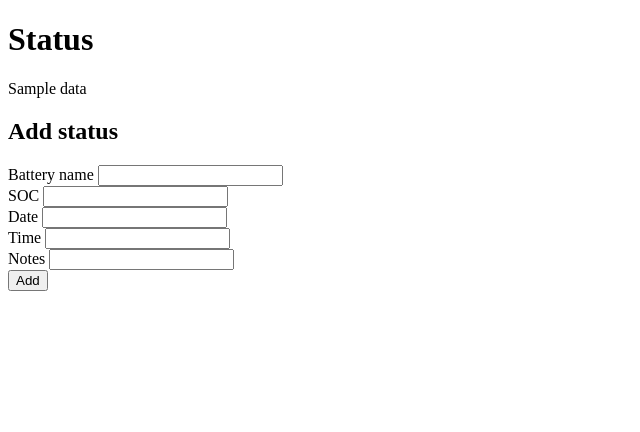
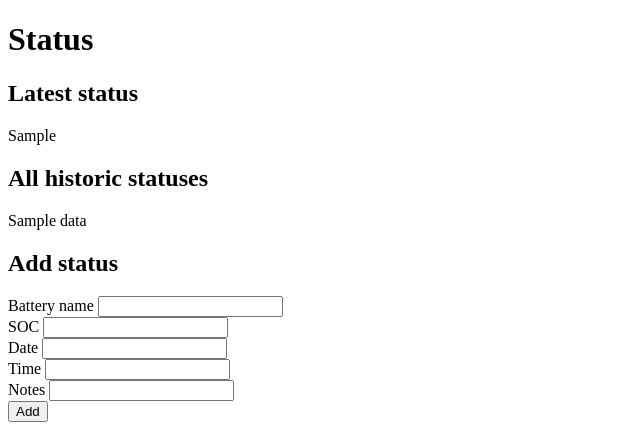
Before and after one commit to darigovresearch/BTMBMS, a Flask app: template App/templates/status.html in a window 1280 px wide. Shown: the part 106-538 px from the top of the page, without its empty margins (0-640 px from the left). Run offline with Flask 2, Linux system fonts and the light colour scheme; the template is opened without the code that fills it: most values are stand-ins (such as "Sample title", 1, 10 or a date in 2020).

Commit message:
feat: Adds latest status to status page

```diff
--- a/App/app.py
+++ b/App/app.py
@@ -98,10 +98,16 @@ def status():
     df = pd.read_csv("..//Data//Status.csv")
     parsed_data = df.to_html()
 
+    # calculating latest data
+    latest_df = df.sort_values('Date').groupby('Battery').tail(1)
+    latest_df.reset_index(drop=True, inplace=True)
+    latest_data = latest_df.to_html()
+
     if request.method == 'GET':
         return render_template(
                                 'status.html',
-                                data=parsed_data
+                                data=parsed_data,
+                                latest_data=latest_data
                               )
     elif request.method == 'POST':
         form_data = request.form
@@ -113,15 +119,20 @@ def status():
         notes_name = form_data["Notes"]
 
         # adding value
-        df.loc[len(df.index)] = [battery_name,soc_name, date_name, time_name, notes_name]
+        df.loc[len(df.index)] = [battery_name, soc_name, date_name, time_name, notes_name]
         # saving to csv
         df.to_csv("..//Data//Status.csv", sep=",", index=False)
 
         # rendering new result
         parsed_data = df.to_html()
+        latest_df = df.sort_values('Date').groupby('Battery').tail(1)
+        latest_df.reset_index(drop=True, inplace=True)
+        latest_data = latest_df.to_html()
+
         return render_template(
                                 'status.html',
-                                data=parsed_data
+                                data=parsed_data,
+                                latest_data=latest_data
                               )
     else:
 
--- a/App/templates/status.html
+++ b/App/templates/status.html
@@ -3,6 +3,16 @@
 
     <h1>Status</h1>
 
+    <h2>Latest status</h2>
+
+    {% if latest_data != "No data yet available" %}
+    {{ latest_data|safe }}
+    {% else %}
+    <p>No data yet available</p>
+    {% endif %}
+
+
+    <h2>All historic statuses</h2>
 
     {% if data != "No data yet available" %}
     {{ data|safe }}
```
